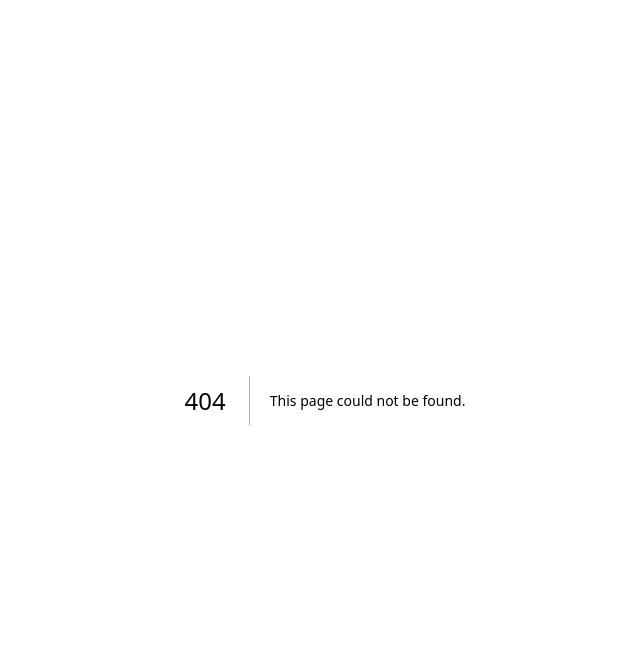
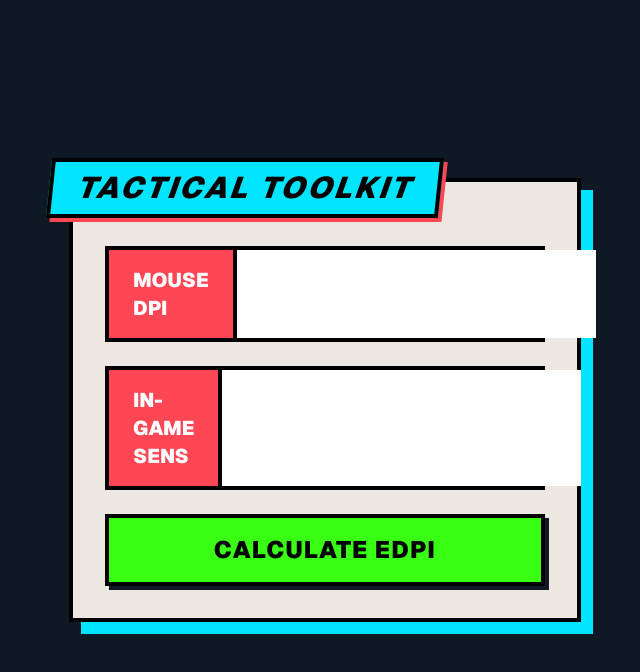
Before and after one commit to sarthak11234/Valguide, a Next.js app: page /toolkit in a window 1280 px wide. Before the commit this address had no page. Shown: the top 672 px of the page, without its empty margins (315-955 px from the left). Built offline with nearby package versions, Linux system fonts and the light colour scheme.

Commit message:
chore: add remaining files

```diff
--- /dev/null
+++ b/src/app/api/agents/route.ts
@@ -0,0 +1,22 @@
+import { NextResponse } from 'next/server';
+
+export async function GET() {
+  try {
+    const response = await fetch('https://valorant-api.com/v1/agents?isPlayableCharacter=true', {
+      next: { revalidate: 3600 } // Cache for 1 hour
+    });
+
+    if (!response.ok) {
+      throw new Error(`External API error: ${response.statusText}`);
+    }
+
+    const data = await response.json();
+    return NextResponse.json(data);
+  } catch (error) {
+    console.error("Agents fetch error:", error);
+    return NextResponse.json(
+      { error: "Failed to fetch agents data from Valorant-API" },
+      { status: 500 }
+    );
+  }
+}
--- /dev/null
+++ b/src/app/api/chat/route.ts
@@ -0,0 +1,26 @@
+import { google } from '@ai-sdk/google';
+import { streamText } from 'ai';
+
+const SAGE_PROMPT = `You are "SAGE", a highly knowledgeable AI recruitment bot for the Valorant Protocol (VRP). Your role is to onboard new recruits, explain complex gameplay mechanics (like economy, spraying, lineups), and share Valorant lore (First Light, Kingdom Corporation, Mirror Earth). Respond in a welcoming, tactical, and slightly commanding tone. Use short paragraphs. Use markdown for formatting. You are part of a comic-book styled interface, so occasionally use classic comic sound effects like *BEEP* or *WHIRRR* playfully. If asked about your identity, explain that you are an AI assistant designed to ready recruits for Radianite conflicts.`;
+
+export async function POST(req: Request) {
+  try {
+    const { messages } = await req.json();
+
+    const result = await streamText({
+      model: google('models/gemini-1.5-pro-latest'),
+      system: SAGE_PROMPT,
+      messages,
+    });
+
+    return result.toDataStreamResponse();
+  } catch (error) {
+    console.error("Chat API error:", error);
+    return new Response(
+      JSON.stringify({
+        error: "Failed to generate AI response. Make sure GOOGLE_GENERATIVE_AI_API_KEY is defined in .env.local"
+      }),
+      { status: 500 }
+    );
+  }
+}
--- /dev/null
+++ b/src/app/sage/page.tsx
@@ -0,0 +1,62 @@
+"use client";
+
+import { useChat } from "ai/react";
+
+export default function SageChatbot() {
+  const { messages, input, handleInputChange, handleSubmit } = useChat();
+
+  return (
+    <div className="min-h-screen bg-[#0F1923] text-[#ECE8E1] p-8 font-sans">
+      <div className="max-w-3xl mx-auto border-4 border-black p-6 relative bg-[radial-gradient(circle,#39FF14_1px,transparent_1px)] bg-[size:10px_10px]">
+        {/* Comic Panel Header */}
+        <div className="absolute -top-6 -left-6 bg-[#FF4655] border-4 border-black px-6 py-2 transform -skew-x-12 z-10 shadow-[8px_8px_0px_#00E5FF]">
+          <h1 className="text-3xl font-black uppercase tracking-widest text-black italic">
+            SAGE Terminal
+          </h1>
+        </div>
+
+        <div className="h-[600px] bg-[#0F1923] border-4 border-black mt-8 p-6 overflow-y-auto space-y-6">
+          {messages.length === 0 && (
+            <div className="text-center text-xl text-gray-400 font-bold uppercase tracking-widest mt-20">
+              *SYSTEM INITIATED*<br/>What is your FPS experience, recruit?
+            </div>
+          )}
+
+          {messages.map((m) => (
+            <div key={m.id} className={`flex ${m.role === 'user' ? 'justify-end' : 'justify-start'}`}>
+              <div
+                className={`max-w-[80%] border-4 border-black p-4 relative ${
+                  m.role === 'user'
+                    ? 'bg-[#ECE8E1] text-black shadow-[4px_4px_0px_#FF4655]'
+                    : 'bg-[#39FF14] text-black shadow-[4px_4px_0px_#0F1923]'
+                }`}
+                style={{ clipPath: 'polygon(0% 0%, 100% 0%, 100% 90%, 95% 100%, 0% 100%)' }}
+              >
+                {/* Comic Speech Bubble Tail */}
+                <div className={`absolute bottom-[0px] ${m.role === 'user' ? '-right-3 border-l-4' : '-left-3 border-r-4'} w-0 h-0 border-t-8 border-b-8 border-transparent border-t-black transform translate-y-4`} />
+
+                <p className="font-bold mb-1 uppercase tracking-wider">{m.role === 'user' ? 'Recruit' : 'SAGE'}</p>
+                <div className="text-lg leading-relaxed whitespace-pre-wrap">{m.content}</div>
+              </div>
+            </div>
+          ))}
+        </div>
+
+        <form onSubmit={handleSubmit} className="mt-8 flex gap-4 relative">
+          <input
+            className="flex-1 bg-white border-4 border-black px-6 py-4 text-black font-bold text-xl uppercase placeholder-gray-500 shadow-[4px_4px_0px_#ECE8E1] focus:outline-none"
+            value={input}
+            placeholder="ASK SAGE A QUESTION..."
+            onChange={handleInputChange}
+          />
+          <button
+            type="submit"
+            className="bg-[#FF4655] border-4 border-black px-8 py-4 text-white font-black text-2xl uppercase tracking-wider shadow-[4px_4px_0px_#0F1923] hover:translate-y-1 hover:shadow-none transition-all"
+          >
+            SEND!
+          </button>
+        </form>
+      </div>
+    </div>
+  );
+}
--- /dev/null
+++ b/src/app/toolkit/page.tsx
@@ -0,0 +1,85 @@
+"use client";
+
+import { useState } from "react";
+
+export default function TacticalToolkit() {
+  const [dpi, setDpi] = useState<number | "">("");
+  const [sens, setSens] = useState<number | "">("");
+  const [edpi, setEdpi] = useState<number | null>(null);
+  const [showZap, setShowZap] = useState(false);
+
+  const calculate = () => {
+    if (dpi && sens) {
+      setEdpi(dpi * sens);
+      setShowZap(true);
+      setTimeout(() => setShowZap(false), 500);
+    }
+  };
+
+  return (
+    <div className="min-h-screen bg-[#0F1923] text-[#ECE8E1] flex flex-col items-center justify-center p-8 font-sans relative">
+      <div className="w-full max-w-lg border-4 border-black bg-[#ECE8E1] text-black p-8 relative shadow-[12px_12px_0px_#00E5FF]">
+        {/* Comic Panel Header */}
+        <div className="absolute -top-6 -left-6 bg-[#00E5FF] border-4 border-black px-6 py-2 transform -skew-x-6 shadow-[4px_4px_0px_#FF4655]">
+          <h1 className="text-3xl font-black uppercase tracking-widest text-black italic">
+            TACTICAL TOOLKIT
+          </h1>
+        </div>
+
+        <div className="mt-8 space-y-6">
+          <div className="flex border-4 border-black">
+            <div className="bg-[#FF4655] px-6 py-4 border-r-4 border-black font-black uppercase text-xl text-white">
+              Mouse DPI
+            </div>
+            <input
+              type="number"
+              className="flex-1 bg-white px-4 py-4 text-2xl font-bold focus:outline-none"
+              value={dpi}
+              onChange={(e) => setDpi(Number(e.target.value))}
+            />
+          </div>
+
+          <div className="flex border-4 border-black">
+            <div className="bg-[#FF4655] px-6 py-4 border-r-4 border-black font-black uppercase text-xl text-white">
+              In-Game Sens
+            </div>
+            <input
+              type="number"
+              step="0.01"
+              className="flex-1 bg-white px-4 py-4 text-2xl font-bold focus:outline-none"
+              value={sens}
+              onChange={(e) => setSens(Number(e.target.value))}
+            />
+          </div>
+
+          <button
+            onClick={calculate}
+            className="w-full bg-[#39FF14] border-4 border-black px-8 py-4 text-black font-black text-2xl uppercase tracking-wider shadow-[4px_4px_0px_#0F1923] hover:translate-y-1 hover:translate-x-1 hover:shadow-none transition-all relative overflow-hidden"
+          >
+            CALCULATE eDPI
+            {showZap && (
+              <span className="absolute inset-0 flex items-center justify-center bg-white text-[#FF4655] text-5xl italic z-10 transition-opacity duration-[50ms]">
+                *ZAP!*
+              </span>
+            )}
+          </button>
+
+          {edpi !== null && (
+            <div className="mt-8 border-4 border-black border-dashed p-6 text-center transform rotate-1 bg-white">
+              <h2 className="text-2xl font-black uppercase">Your eDPI:</h2>
+              <p className="text-7xl font-black text-[#FF4655] mt-2 drop-shadow-[2px_2px_0_#0F1923]">{edpi.toFixed(1)}</p>
+
+              <div className="mt-4 text-lg font-bold">
+                {edpi >= 200 && edpi <= 400 ? (
+                  <span className="text-[#39FF14] bg-black px-3 py-1 inline-block">*TARGET RANGE ACHIEVED*</span>
+                ) : (
+                  <span className="text-white bg-black px-3 py-1 inline-block">TARGET RANGE: 200 - 400</span>
+                )}
+              </div>
+            </div>
+          )}
+        </div>
+      </div>
+    </div>
+  );
+}
```
